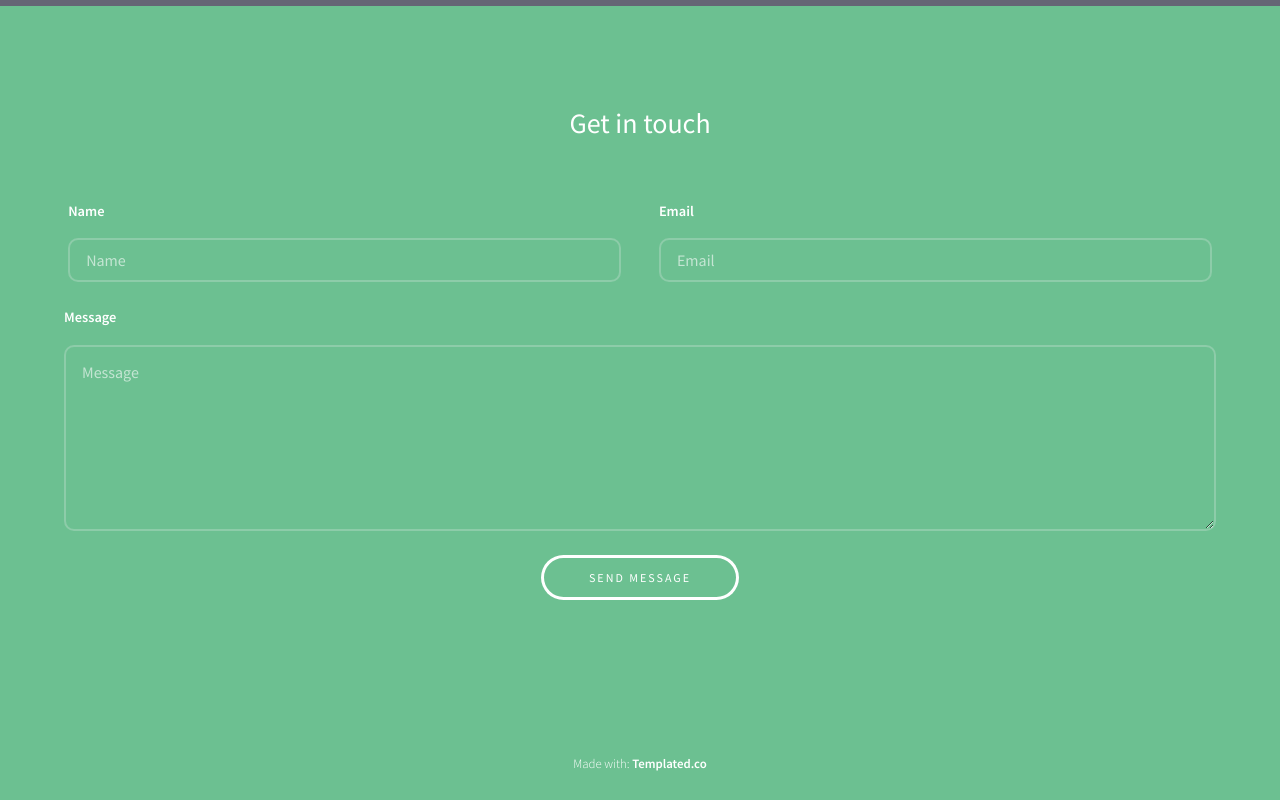
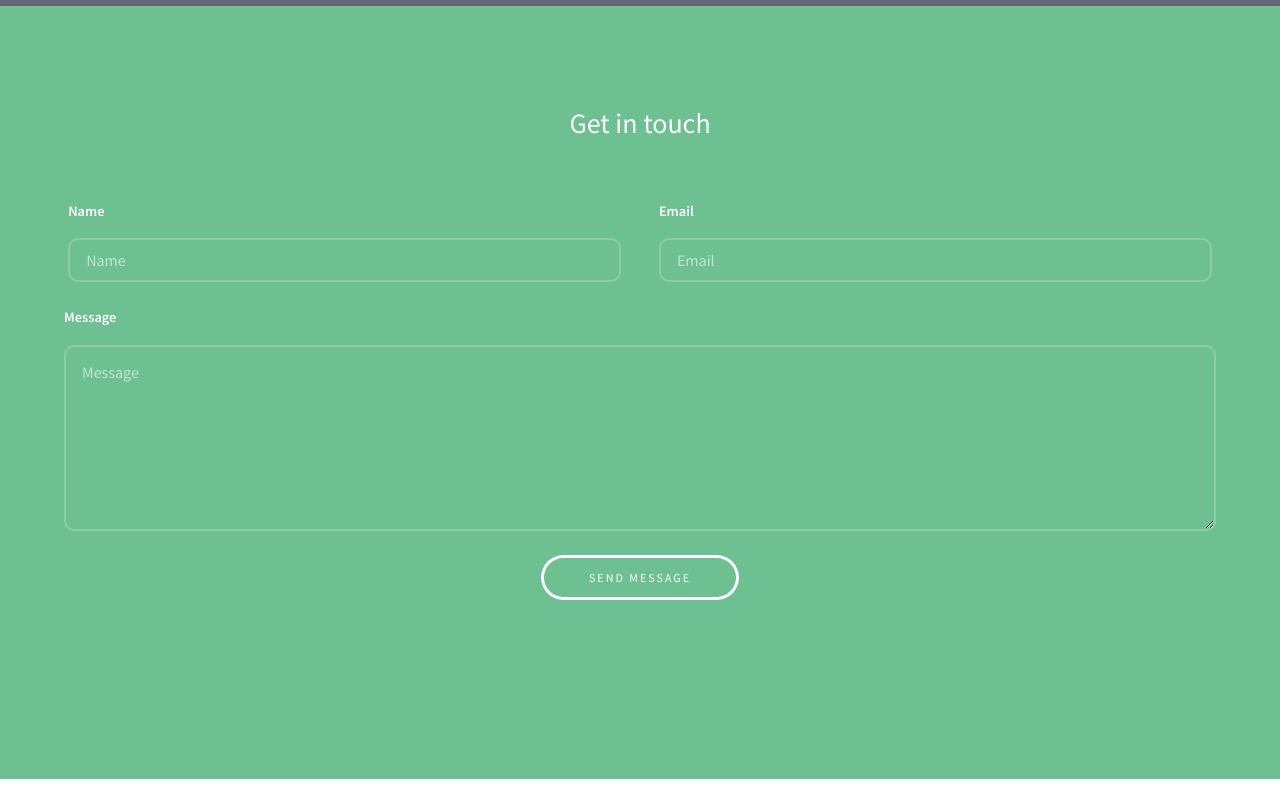
Before and after one commit to DhiyaKassim/my-site, a plain HTML site: page projection/index.html in a window 1280 px wide. Shown: the part 614-1414 px from the top of the page. After the commit the page ends 1393 px from the top, so only its background shows below. Drawn offline with Linux system fonts and the light colour scheme.

Commit message:
Update index.html

```diff
--- a/projection/index.html
+++ b/projection/index.html
@@ -80,7 +80,7 @@
 </footer>
 
 <div class="copyright">
-  Made with: <a href="https://templated.co/">Templated.co</a>
+   <a href=/"></a>
 </div>
 
 <!-- Scripts -->
```
